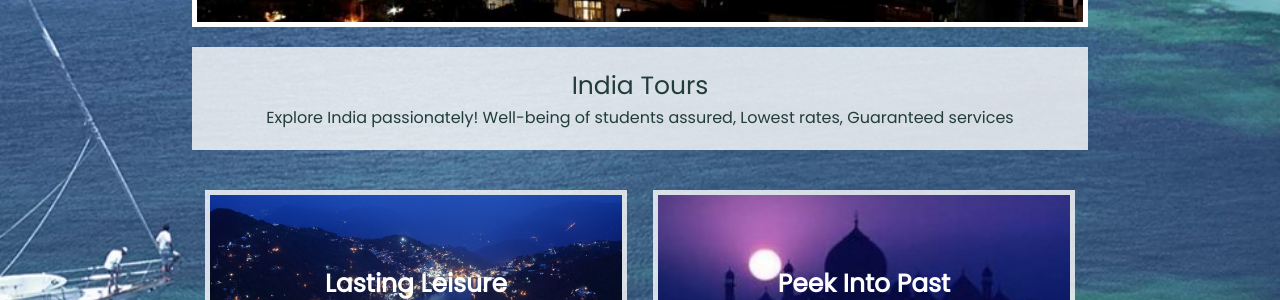
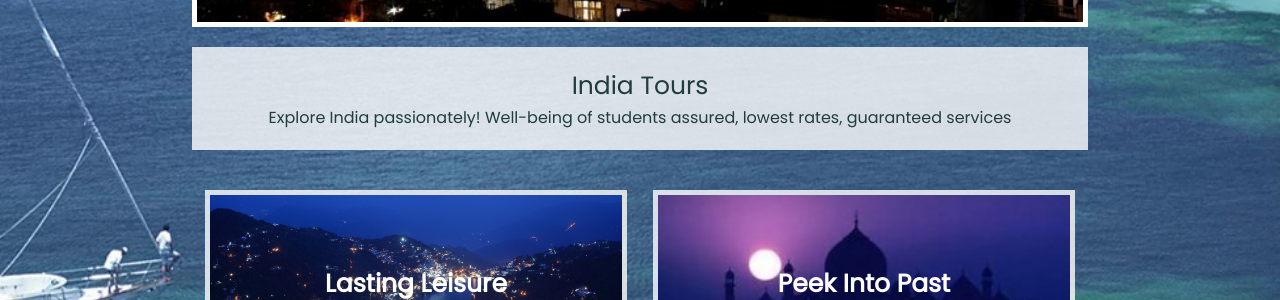
Before and after one commit to Reisecorp/reise.github.io, a Jekyll site: the page built from destinations.html, in a window 1280 px wide. Shown: the part 902-1202 px from the top of the page. Built offline with Jekyll 4.4.1, drawn with Linux system fonts in a browser that asks for light colours; nearby versions of some CDN libraries; some web fonts are replaced.

Commit message:
corrections

```diff
--- a/destinations.html
+++ b/destinations.html
@@ -12,7 +12,7 @@ title: Destinations
 </div>
 <div class="india-tours">
 	<span class="india-tours-title">India Tours</span>
-	<span class="india-tours-subtitle">Explore India passionately! Well-being of students assured, Lowest rates, Guaranteed services</span>
+	<span class="india-tours-subtitle">Explore India passionately! Well-being of students assured, lowest rates, guaranteed services</span>
 </div>
 <div class="destinations-categories">
 	{% for destination in site.collections %}
```
